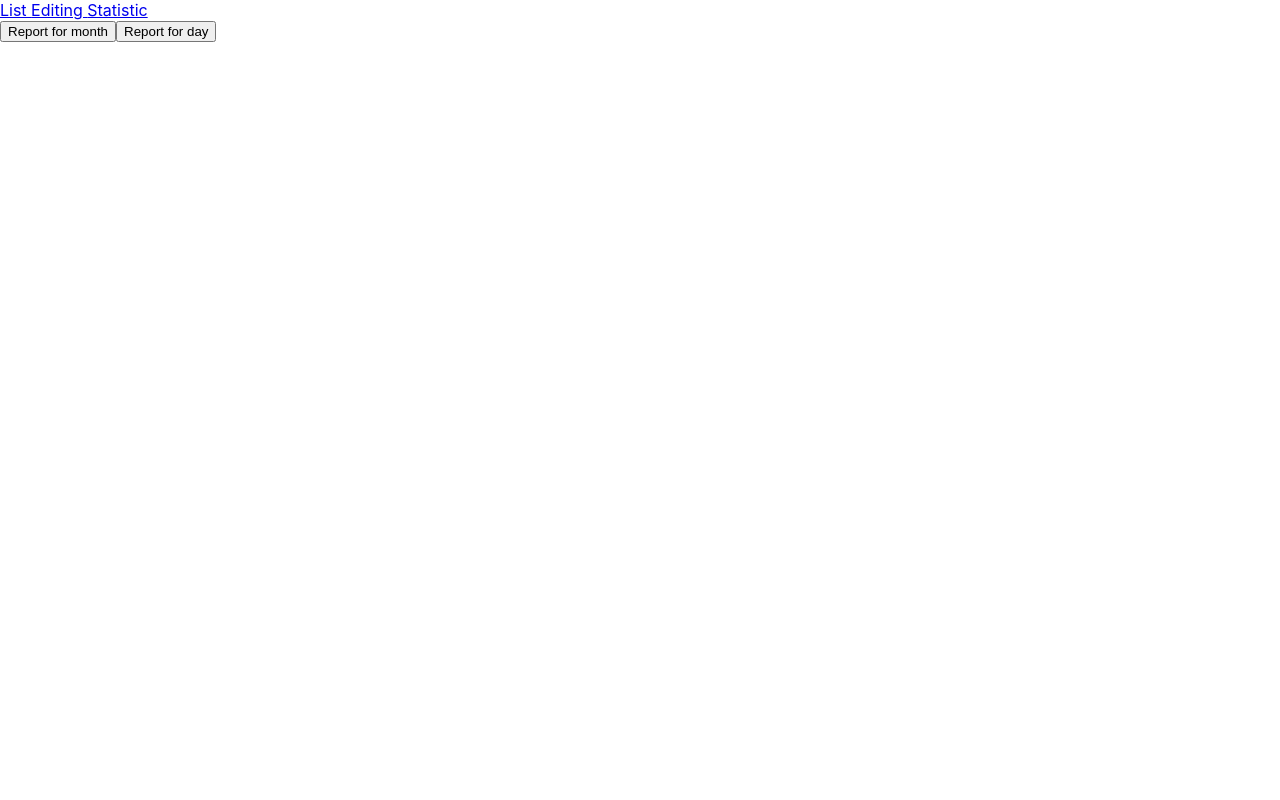
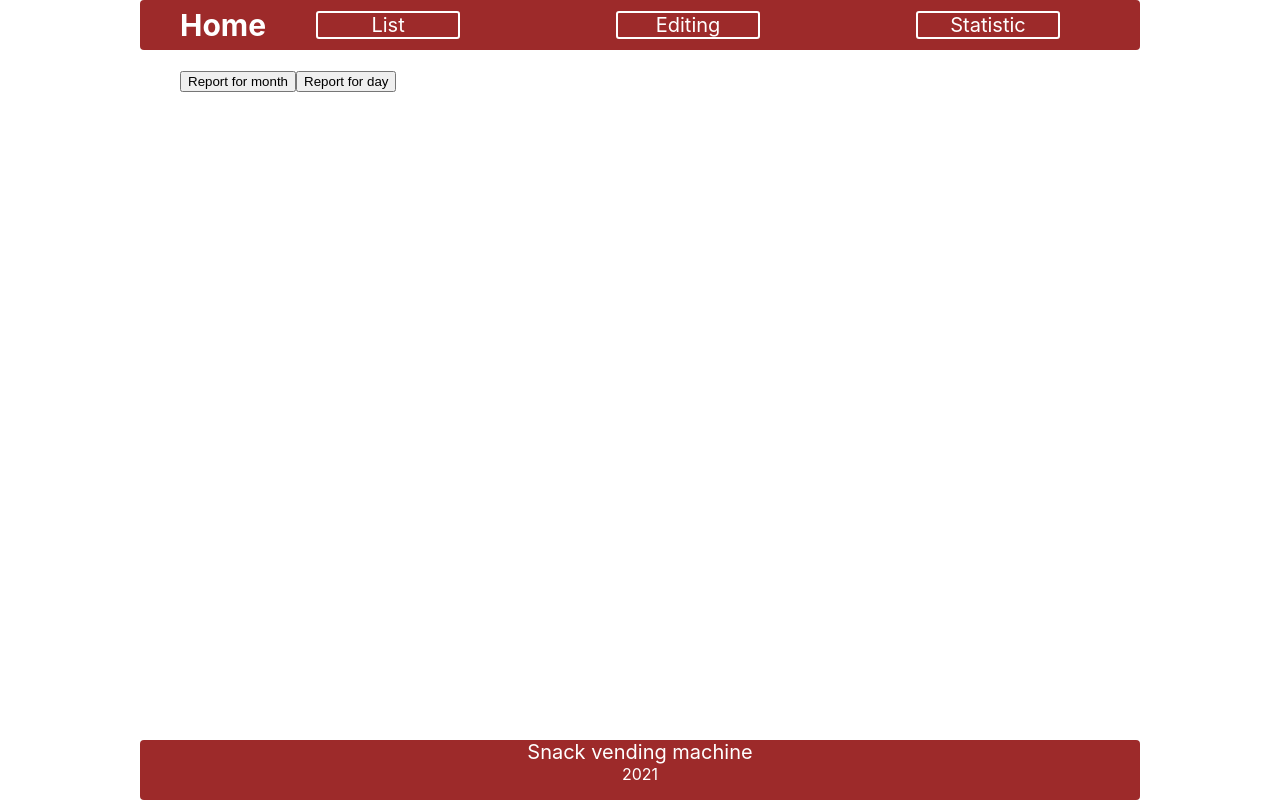
Before and after one commit to fox1s/snack_vending_machine, a React (Create React App) app: page /statistic in a window 1280 px wide. Built offline with nearby package versions, Linux system fonts and the light colour scheme.

Commit message:
alert done

```diff
--- a/src/App.css
+++ b/src/App.css
@@ -1,38 +1,74 @@
-.App {
-  text-align: center;
+.page {
+    display: flex;
+    justify-content: center;
 }
 
-.App-logo {
-  height: 40vmin;
-  pointer-events: none;
+.main {
+    width: 1000px;
 }
 
-@media (prefers-reduced-motion: no-preference) {
-  .App-logo {
-    animation: App-logo-spin infinite 20s linear;
-  }
+.header {
+    background-color: #9d2a2a;
+    height: 50px;
+    border-radius: 4px;
+
+    display: flex;
+    /*justify-content: space-around;*/
+    align-items: center;
+
+}
+.header > div{
+    width: 100%;
+    display: flex;
+    justify-content: space-between;
+    margin-left: 50px;
+    margin-right: 80px;
+
 }
 
-.App-header {
-  background-color: #282c34;
-  min-height: 100vh;
-  display: flex;
-  flex-direction: column;
-  align-items: center;
-  justify-content: center;
-  font-size: calc(10px + 2vmin);
-  color: white;
+.header > div > a {
+    width: 140px;
+    color: white;
+    text-decoration: none;
+    font-size: 20px;
+    border: 2px solid white;
+    border-radius: 3px;
+    text-align: center;
 }
 
-.App-link {
-  color: #61dafb;
+.header > div > a:active {
+    background-color: #cd5d5d;
+    transform: scale(0.95);
 }
 
-@keyframes App-logo-spin {
-  from {
-    transform: rotate(0deg);
-  }
-  to {
-    transform: rotate(360deg);
-  }
+.header > a {
+    color: white;
+    text-decoration: none;
+    font-size: 30px;
+    font-weight: bold;
+    margin-left: 40px;
 }
+
+.body {
+    margin-right: 40px;
+    margin-left: 40px;
+    margin-top: 20px;
+}
+
+.footer {
+    background-color: #9d2a2a;
+    height: 60px;
+    border-radius: 4px;
+    color: white;
+
+    position: fixed;
+    bottom: 0;
+    width: 1000px;
+
+    text-align: center;
+}
+
+.footer-title {
+    font-size: 20px;
+
+}
--- a/src/App.js
+++ b/src/App.js
@@ -4,6 +4,7 @@ import List from "./components/list/List";
 import Home from "./components/home/Home";
 import Editing from "./components/editing/Editing";
 import Statistic from "./components/statistic/Statistic";
+import './App.css';
 
 export default function App() {
 
@@ -13,13 +14,18 @@ export default function App() {
 
 
     return (
-        <div>
+        <div className={'page'}>
+            <div className={'main'}>
+                <div className={'header'}>
+                    <Link to={'/'}>Home</Link>
                     <div>
                         <Link to={'/list'}>List </Link>
                         <Link to={'/editing'}> Editing </Link>
                         <Link to={'/statistic'}> Statistic</Link>
                     </div>
 
+                </div>
+                <div className={'body'}>
                     <Switch>
                         <Route path={'/list'} render={() => <List/>}/>
                         <Route path={'/editing'} render={() => <Editing/>}/>
@@ -27,6 +33,14 @@ export default function App() {
                         <Route path={'/'} render={() => <Home/>}/>
                     </Switch>
                 </div>
+                <div className={'footer'}>
+                    <div className={'footer-title'}>Snack vending machine</div>
+                    <div>2021</div>
+                </div>
+
+            </div>
+
+        </div>
 
 
     );
--- a/src/components/statistic/Statistic.js
+++ b/src/components/statistic/Statistic.js
@@ -8,12 +8,11 @@ export default function Statistic() {
     const [filterDate, setFilterDate] = useState([])
     const [filterDayDate, setFilterDayDate] = useState([])
 
-    const [inputValue, setInputValue] = useState({year: '2021', month: '5'}); //react from
-    const [inputDayValue, setInputDayValue] = useState({year: '2021', month: '5', day: '16'}); //react from
+    const [inputValue, setInputValue] = useState({year: todayDate.slice(0,4), month: todayDate.slice(6,7)}); //react from
+    const [inputDayValue, setInputDayValue] = useState({year: todayDate.slice(0,4), month: todayDate.slice(6,7), day: todayDate.slice(8,10)}); //react from
     const monthReportForm = useRef(null);
     const dayReportForm = useRef(null);
     const categoryList = useSelector(({categoryList}) => categoryList.categoryList);
-
     ////////////////////////////////////////// buttons logic
     const onClickMonthReport = () => {
         setMonthFlag(true);
```
Lines whose indentation alone changed are shown as unchanged.
